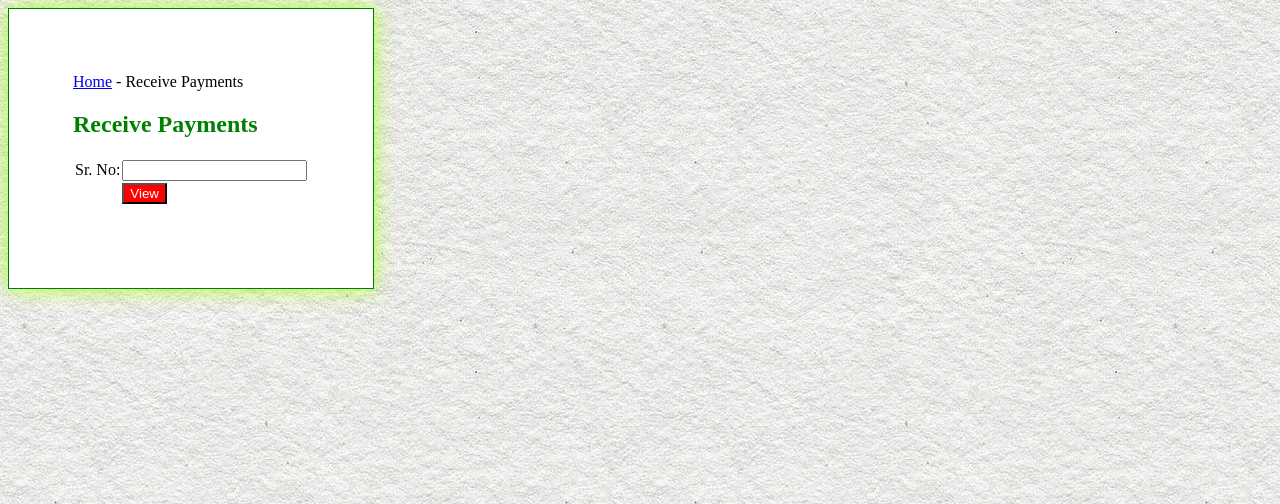
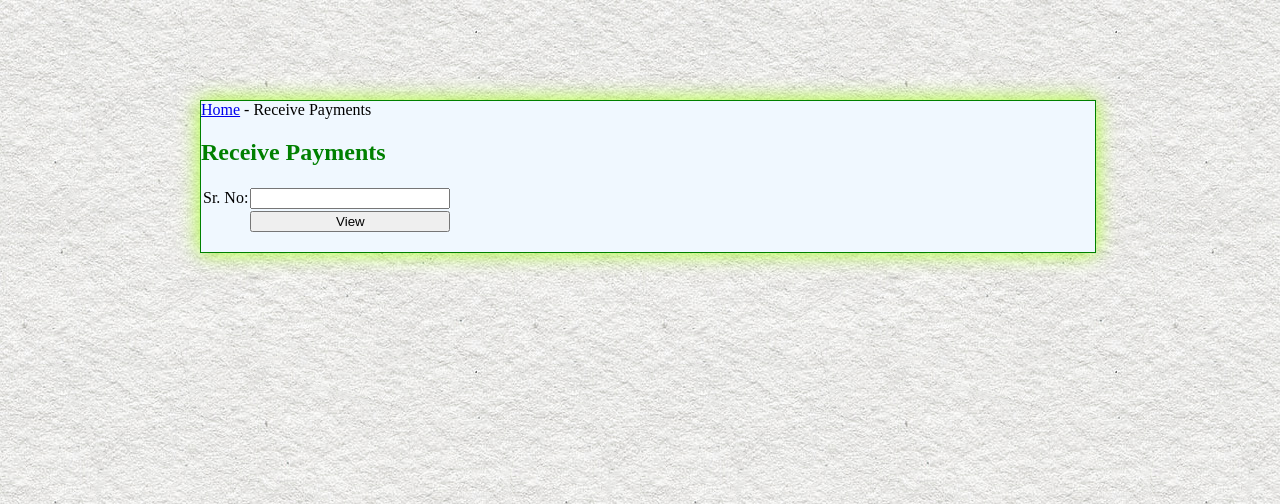
Before and after one commit to mnadeemasghar/fee_collection, a PHP site: page /payment.php in a window 1280 px wide. Shown: the top 504 px of the page. Run offline with PHP 8.4, Linux system fonts and the light colour scheme.

Commit message:
commiting

```diff
--- a/head.css
+++ b/head.css
@@ -1,10 +1,9 @@
 table, tr, td{
-    padding: 0px;
+padding: 0px;
 }
 
 .slip{
-    page-break-after:always;
-}
+page-break-after:always;}
 
 .sliphead{
 height: 200px;
--- a/payment.php
+++ b/payment.php
@@ -13,7 +13,7 @@ session_start();
 
 <h2>Receive Payments</h2>
 
-<form action=payment.php method=get>
+<form action=payment.php method=post>
 
 <table>
 <tr>
@@ -29,19 +29,19 @@ session_start();
 <?php
 
 
-if(isset($_GET["submit"]) || isset($_GET["slip"])){
+if(isset($_POST["submit"]) || isset($_GET["slip"])){
 $con = mysqli_connect("localhost","root","","iphs");
 if(!$con){echo "Unable to Connect". mysqli_error();}
+
 if($submit='View'){
-		if (isset($_GET["id"])) {
-			$id = $_GET["id"];
+	if (isset($_POST["id"])) {
+		$id = $_POST["id"];
 	}
 	else  {
 		if (isset($_GET["slip"])) {
 		$id = $_GET["slip"];
 	}
-		}
-	}
+	}}
 
 $slipdata = mysqli_query($con,"SELECT * FROM iphs.slips WHERE id = $id");
 
@@ -53,6 +53,9 @@ if(isset($_GET["submit"]) || isset($_GET["slip"])){
 
 echo "<table><tr><td class=sprt >";
 $paid = mysqli_fetch_array(mysqli_query($con,"SELECT SUM(amount) AS amount FROM iphs.payments WHERE srno = $id"));
+
+
+
 $balance = $total - $paid["amount"];
 echo "<table><tr><td>Sr. No:</td><td>".$id."</td></tr>";
 echo "<tr><td>Family No:</td><td>".$faimlynum."</td><td><a href=viewpaymentbyfn.php?fn=".$faimlynum."&slip=".$id." >View All Slips by Family No</a></td></tr>";
@@ -64,7 +67,7 @@ if(isset($_GET["submit"]) || isset($_GET["slip"])){
 
 echo "<form action=payment.php method=post>";
 echo "<tr><td>Received Amount:</td><td><input type=hidden name=srno value=".$id."><input type=text name=amount></td></tr>";
-		echo "<tr><td></td><td><input type=submit name=Receive value=Receive></td></tr>";
+echo "<tr><td></td><td><input type=submit name=submit value=Receive></td></tr>";
 echo "</form></table>";
 }
 echo "</td><td>";
@@ -89,7 +92,7 @@ echo "</table>";
 
 echo "</td></tr></table>";
 }
-if(isset($_POST["Receive"])){
+if(isset($_POST["submit"])){
 $con = mysqli_connect("localhost","root","","iphs");
 if(!$con){echo "Unable to Connect". mysqli_error();}
 
@@ -102,7 +105,6 @@ if (isset($_POST["srno"])) {
 	$srno = $_POST["srno"];
 }else{$srno=0;}
 
-
 $date = time();
 
 $insert = mysqli_query($con,"INSERT INTO iphs.payments (srno, amount, date)VALUES ('$srno', '$amount', '$date')");
--- a/style.css
+++ b/style.css
@@ -47,13 +47,8 @@ body{
 background-image: url("bg.png");
 }
 
-
 input, select{
-}
-
-input[type=submit]{
-    background-color: red;
-    color: white;
+width: 200px;
 }
 
 .warning{
@@ -66,9 +61,11 @@ background-color: red;
 }
 
 .wraper{
-background-color: #ffffff;
+background-color: #F0F8FF;
+Width: 70%;
 position: absolute;
-padding: 5%;
+left: 200px;
+top: 100px;
 box-shadow: 0px 0px 20px #ADFF2F;
 border: 1px solid red;
 box-sizing: border-box;
```
Also changed, not shown: sliphead.png. Lines whose indentation alone changed are shown as unchanged.
